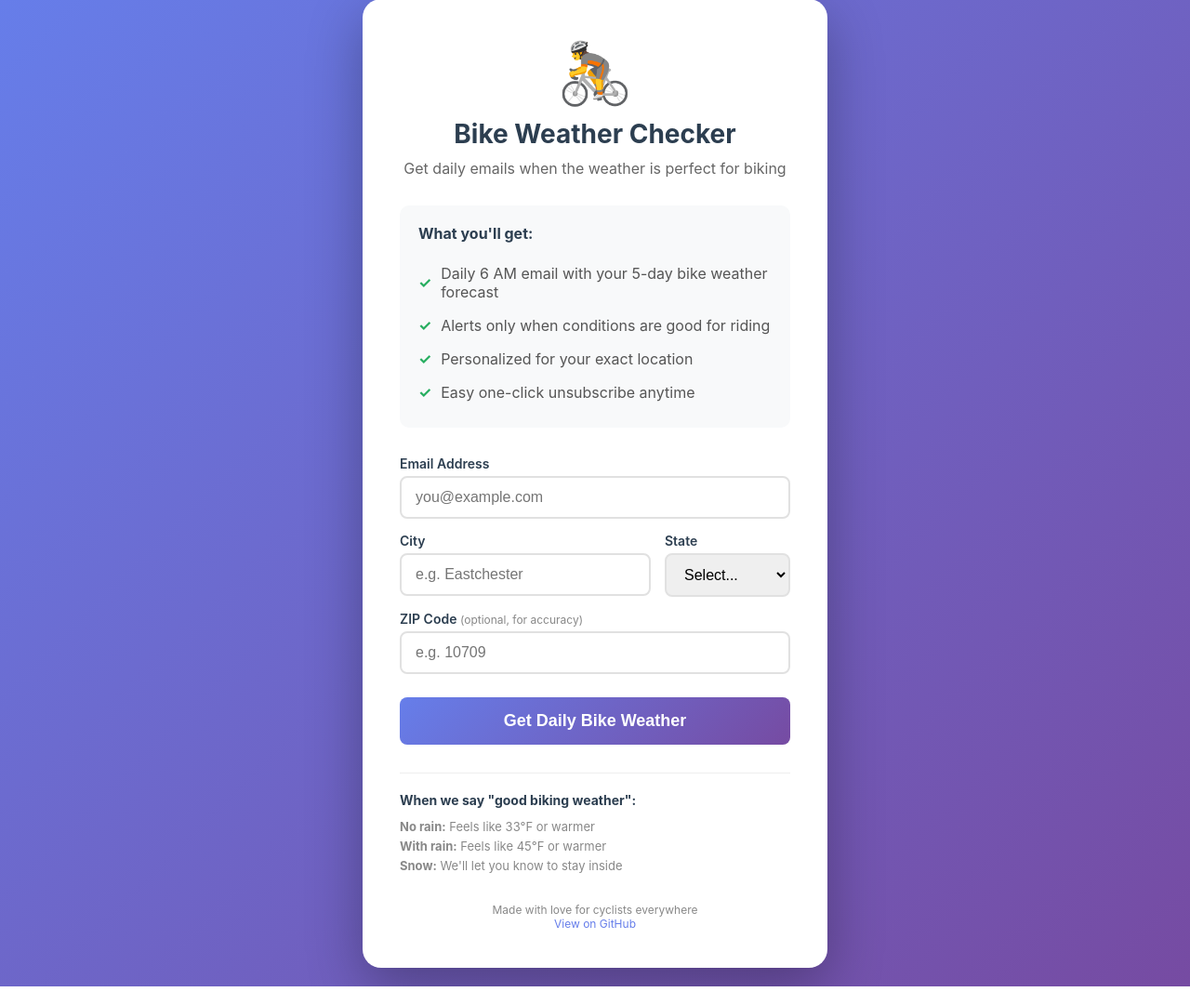
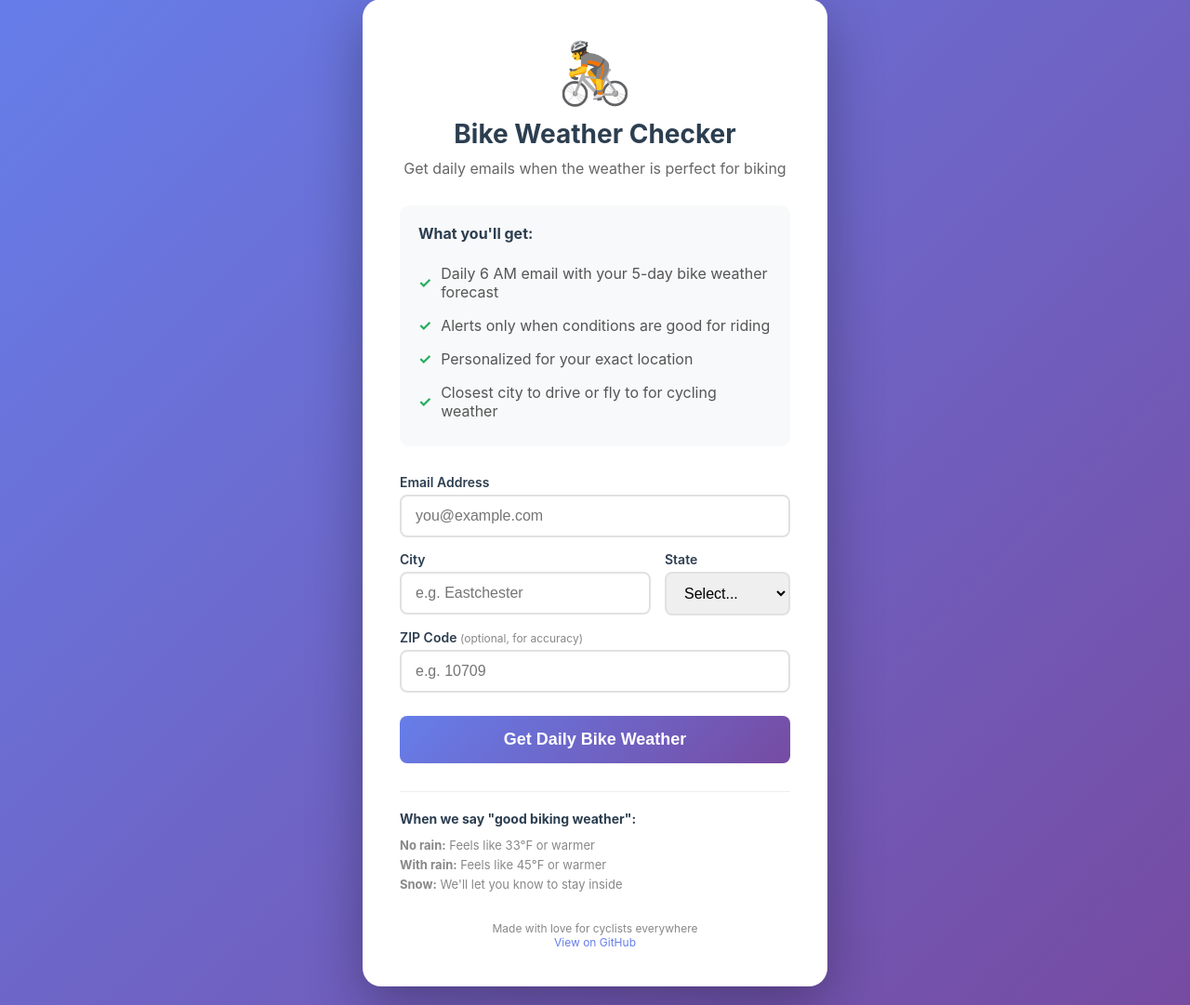
Before and after one commit to mrizzo10/bike-weather-webapp, a Flask app: page / in a window 1280 px wide. Shown: the part 21-1102 px from the top of the page at 93% size. Run offline with Flask 3, Linux system fonts and the light colour scheme.

Commit message:
Add travel destinations: closest drive + fly options
- Update checklist: replace unsubscribe with travel info
- Add 20 driveable cities (no airport needed)
- Add 10 airport cities for flying
- Show drive time estimates
- Display top 3 closest for each category

Co-Authored-By: Claude Opus 4.5 <noreply@anthropic.com>

```diff
--- a/app.py
+++ b/app.py
@@ -16,6 +16,7 @@ import smtplib
 from email.mime.text import MIMEText
 from email.mime.multipart import MIMEMultipart
 from math import radians, sin, cos, sqrt, atan2
+import time
 
 # Load environment variables
 load_dotenv(Path(__file__).parent.parent / '.env')
@@ -38,6 +39,146 @@ CONFIG = {
     "RIDE_START_HOUR": 6,
     "RIDE_END_HOUR": 19,
 }
+
+# Cities with major airports (for flying)
+AIRPORT_CITIES = [
+    {"city": "Philadelphia", "state": "PA", "airport": "PHL", "lat": 39.9526, "lon": -75.1652},
+    {"city": "Washington", "state": "DC", "airport": "DCA", "lat": 38.9072, "lon": -77.0369},
+    {"city": "Boston", "state": "MA", "airport": "BOS", "lat": 42.3601, "lon": -71.0589},
+    {"city": "Charlotte", "state": "NC", "airport": "CLT", "lat": 35.2271, "lon": -80.8431},
+    {"city": "Atlanta", "state": "GA", "airport": "ATL", "lat": 33.7490, "lon": -84.3880},
+    {"city": "Miami", "state": "FL", "airport": "MIA", "lat": 25.7617, "lon": -80.1918},
+    {"city": "Tampa", "state": "FL", "airport": "TPA", "lat": 27.9506, "lon": -82.4572},
+    {"city": "Orlando", "state": "FL", "airport": "MCO", "lat": 28.5383, "lon": -81.3792},
+    {"city": "Raleigh", "state": "NC", "airport": "RDU", "lat": 35.7796, "lon": -78.6382},
+    {"city": "Richmond", "state": "VA", "airport": "RIC", "lat": 37.5407, "lon": -77.4360},
+]
+
+# Driveable cities (no airport required, within ~6 hour drive of Northeast)
+DRIVEABLE_CITIES = [
+    {"city": "Baltimore", "state": "MD", "lat": 39.2904, "lon": -76.6122},
+    {"city": "Annapolis", "state": "MD", "lat": 38.9784, "lon": -76.4922},
+    {"city": "Rehoboth Beach", "state": "DE", "lat": 38.7210, "lon": -75.0760},
+    {"city": "Cape May", "state": "NJ", "lat": 38.9351, "lon": -74.9060},
+    {"city": "Atlantic City", "state": "NJ", "lat": 39.3643, "lon": -74.4229},
+    {"city": "Lancaster", "state": "PA", "lat": 40.0379, "lon": -76.3055},
+    {"city": "Gettysburg", "state": "PA", "lat": 39.8309, "lon": -77.2311},
+    {"city": "Harrisburg", "state": "PA", "lat": 40.2732, "lon": -76.8867},
+    {"city": "Wilmington", "state": "DE", "lat": 39.7391, "lon": -75.5398},
+    {"city": "Norfolk", "state": "VA", "lat": 36.8508, "lon": -76.2859},
+    {"city": "Virginia Beach", "state": "VA", "lat": 36.8529, "lon": -75.9780},
+    {"city": "Charlottesville", "state": "VA", "lat": 38.0293, "lon": -78.4767},
+    {"city": "Asheville", "state": "NC", "lat": 35.5951, "lon": -82.5515},
+    {"city": "Outer Banks", "state": "NC", "lat": 35.9582, "lon": -75.6201},
+    {"city": "Myrtle Beach", "state": "SC", "lat": 33.6891, "lon": -78.8867},
+    {"city": "Charleston", "state": "SC", "lat": 32.7765, "lon": -79.9311},
+    {"city": "Savannah", "state": "GA", "lat": 32.0809, "lon": -81.0912},
+    {"city": "Providence", "state": "RI", "lat": 41.8240, "lon": -71.4128},
+    {"city": "Portland", "state": "ME", "lat": 43.6591, "lon": -70.2568},
+    {"city": "Burlington", "state": "VT", "lat": 44.4759, "lon": -73.2121},
+]
+
+def calculate_distance(lat1, lon1, lat2, lon2):
+    """Calculate distance between two points in miles using Haversine formula."""
+    R = 3959  # Earth's radius in miles
+    lat1, lon1, lat2, lon2 = map(radians, [lat1, lon1, lat2, lon2])
+    dlat = lat2 - lat1
+    dlon = lon2 - lon1
+    a = sin(dlat/2)**2 + cos(lat1) * cos(lat2) * sin(dlon/2)**2
+    c = 2 * atan2(sqrt(a), sqrt(1-a))
+    return R * c
+
+def estimate_drive_time(distance_miles):
+    """Estimate drive time based on distance. Returns hours and minutes."""
+    # Assume average 50 mph for highway driving with stops
+    hours = distance_miles / 50
+    h = int(hours)
+    m = int((hours - h) * 60)
+    if h == 0:
+        return f"{m} min"
+    elif m == 0:
+        return f"{h} hr"
+    else:
+        return f"{h} hr {m} min"
+
+def check_city_weather(city_info, home_lat, home_lon):
+    """Check if a city has suitable biking weather."""
+    weather_data = get_weather_forecast(city_info['lat'], city_info['lon'])
+    if not weather_data or 'list' not in weather_data:
+        return None
+
+    daily_best = {}
+    for item in weather_data['list']:
+        dt = datetime.fromtimestamp(item['dt'])
+        date_str = dt.strftime('%Y-%m-%d')
+        hour = dt.hour
+
+        if hour < CONFIG["RIDE_START_HOUR"] or hour >= CONFIG["RIDE_END_HOUR"]:
+            continue
+
+        feels_like = item['main']['feels_like']
+        weather_main = item['weather'][0]['main'].lower() if item['weather'] else ''
+
+        has_precip = 'rain' in weather_main or 'drizzle' in weather_main or 'snow' in weather_main
+        is_snow = 'snow' in weather_main
+
+        min_temp = CONFIG["MIN_TEMP_WITH_PRECIP"] if has_precip else CONFIG["MIN_TEMP_NO_PRECIP"]
+        is_suitable = feels_like >= min_temp and not is_snow
+
+        if date_str not in daily_best:
+            daily_best[date_str] = {
+                'date': date_str,
+                'day_name': dt.strftime('%A'),
+                'best_temp': feels_like,
+                'has_suitable': is_suitable,
+            }
+        else:
+            if feels_like > daily_best[date_str]['best_temp']:
+                daily_best[date_str]['best_temp'] = feels_like
+            if is_suitable:
+                daily_best[date_str]['has_suitable'] = True
+
+    suitable_count = sum(1 for d in daily_best.values() if d['has_suitable'])
+    if suitable_count > 0:
+        distance = calculate_distance(home_lat, home_lon, city_info['lat'], city_info['lon'])
+        return {
+            'city': city_info['city'],
+            'state': city_info['state'],
+            'airport': city_info.get('airport'),
+            'distance_miles': round(distance),
+            'drive_time': estimate_drive_time(distance),
+            'suitable_days': suitable_count,
+            'best_temp': max(d['best_temp'] for d in daily_best.values() if d['has_suitable']),
+        }
+    return None
+
+def find_travel_destinations(home_lat, home_lon):
+    """Find closest cities with good biking weather - both driveable and flyable."""
+    drive_destinations = []
+    fly_destinations = []
+
+    # Check driveable cities
+    for city in DRIVEABLE_CITIES:
+        result = check_city_weather(city, home_lat, home_lon)
+        if result:
+            drive_destinations.append(result)
+        time.sleep(0.15)  # Rate limit
+
+    # Check airport cities
+    for city in AIRPORT_CITIES:
+        result = check_city_weather(city, home_lat, home_lon)
+        if result:
+            fly_destinations.append(result)
+        time.sleep(0.15)  # Rate limit
+
+    # Sort by distance
+    drive_destinations.sort(key=lambda x: x['distance_miles'])
+    fly_destinations.sort(key=lambda x: x['distance_miles'])
+
+    return {
+        'drive': drive_destinations[:3],  # Top 3 closest driveable
+        'fly': fly_destinations[:3],      # Top 3 closest with airports
+    }
 
 def init_db():
     """Initialize the SQLite database."""
@@ -176,7 +317,7 @@ def analyze_biking_conditions(weather_data):
 
     return suitable_windows
 
-def generate_email_report(biking_windows, city, state):
+def generate_email_report(biking_windows, city, state, travel_destinations=None):
     """Generate HTML email report for a subscriber."""
     today = datetime.now().strftime('%A, %B %d, %Y')
 
@@ -246,6 +387,69 @@ def generate_email_report(biking_windows, city, state):
         <h2>📊 Summary</h2>
         <p>No ideal biking conditions in the next 5 days. Check back tomorrow!</p>
         """
+
+    # Travel destinations section
+    if travel_destinations:
+        drive_options = travel_destinations.get('drive', [])
+        fly_options = travel_destinations.get('fly', [])
+
+        if drive_options or fly_options:
+            html += """<h2>🗺️ Travel to Ride</h2>"""
+
+            if drive_options:
+                html += """
+                <h3>🚗 Closest Drives</h3>
+                <table style="width: 100%; border-collapse: collapse; margin: 10px 0;">
+                    <tr style="background: #27ae60; color: white;">
+                        <th style="padding: 8px; text-align: left;">City</th>
+                        <th style="padding: 8px; text-align: center;">Drive Time</th>
+                        <th style="padding: 8px; text-align: center;">Good Days</th>
+                        <th style="padding: 8px; text-align: center;">Best Temp</th>
+                    </tr>
+                """
+                for i, dest in enumerate(drive_options):
+                    bg = "#f8f9fa" if i % 2 == 0 else "#ffffff"
+                    html += f"""
+                    <tr style="background: {bg};">
+                        <td style="padding: 8px;"><strong>{dest['city']}, {dest['state']}</strong></td>
+                        <td style="padding: 8px; text-align: center;">{dest['drive_time']}</td>
+                        <td style="padding: 8px; text-align: center;">{dest['suitable_days']} days</td>
+                        <td style="padding: 8px; text-align: center;">{dest['best_temp']:.0f}°F</td>
+                    </tr>
+                    """
+                html += "</table>"
+
+                # Highlight closest drive option
+                closest_drive = drive_options[0]
+                html += f"""
+                <div style="background: #e8f5e9; border-left: 4px solid #27ae60; padding: 12px; margin: 10px 0;">
+                    <strong>🚗 Closest Drive:</strong> {closest_drive['city']}, {closest_drive['state']}<br>
+                    <span style="color: #666;">{closest_drive['drive_time']} drive • {closest_drive['suitable_days']} good biking days • Up to {closest_drive['best_temp']:.0f}°F</span>
+                </div>
+                """
+
+            if fly_options:
+                html += """
+                <h3>✈️ Fly & Ride</h3>
+                <table style="width: 100%; border-collapse: collapse; margin: 10px 0;">
+                    <tr style="background: #3498db; color: white;">
+                        <th style="padding: 8px; text-align: left;">City</th>
+                        <th style="padding: 8px; text-align: center;">Airport</th>
+                        <th style="padding: 8px; text-align: center;">Good Days</th>
+                        <th style="padding: 8px; text-align: center;">Best Temp</th>
+                    </tr>
+                """
+                for i, dest in enumerate(fly_options):
+                    bg = "#f8f9fa" if i % 2 == 0 else "#ffffff"
+                    html += f"""
+                    <tr style="background: {bg};">
+                        <td style="padding: 8px;"><strong>{dest['city']}, {dest['state']}</strong></td>
+                        <td style="padding: 8px; text-align: center;">{dest['airport']}</td>
+                        <td style="padding: 8px; text-align: center;">{dest['suitable_days']} days</td>
+                        <td style="padding: 8px; text-align: center;">{dest['best_temp']:.0f}°F</td>
+                    </tr>
+                    """
+                html += "</table>"
 
     html += """
         <hr>
@@ -341,11 +545,12 @@ def subscribe():
         # Send welcome email with first forecast
         weather_data = get_weather_forecast(lat, lon)
         biking_windows = analyze_biking_conditions(weather_data)
+        travel_destinations = find_travel_destinations(lat, lon)
 
         good_days = sum(1 for day in biking_windows if day['has_suitable_time'])
         subject = f"🚴 Welcome! {good_days} good biking day(s) this week in {resolved_city or city}!"
 
-        html = generate_email_report(biking_windows, resolved_city or city, state)
+        html = generate_email_report(biking_windows, resolved_city or city, state, travel_destinations)
         send_email(email, subject, html, unsubscribe_token)
 
         flash(f'Success! You\'re subscribed for {resolved_city or city}, {state}. Check your email!', 'success')
@@ -385,7 +590,8 @@ def preview():
 
     weather_data = get_weather_forecast(lat, lon)
     biking_windows = analyze_biking_conditions(weather_data)
-    html = generate_email_report(biking_windows, resolved_city or city, state)
+    travel_destinations = find_travel_destinations(lat, lon)
+    html = generate_email_report(biking_windows, resolved_city or city, state, travel_destinations)
 
     return html.replace('{unsubscribe_url}', '#')
 
@@ -414,6 +620,7 @@ def send_daily_emails():
         try:
             weather_data = get_weather_forecast(sub['lat'], sub['lon'])
             biking_windows = analyze_biking_conditions(weather_data)
+            travel_destinations = find_travel_destinations(sub['lat'], sub['lon'])
 
             good_days = sum(1 for day in biking_windows if day['has_suitable_time'])
 
@@ -422,7 +629,7 @@ def send_daily_emails():
             else:
                 subject = f"🚴 Bike Weather Report for {sub['city']} - No ideal conditions"
 
-            html = generate_email_report(biking_windows, sub['city'], sub['state'])
+            html = generate_email_report(biking_windows, sub['city'], sub['state'], travel_destinations)
 
             if send_email(sub['email'], subject, html, sub['unsubscribe_token']):
                 conn.execute('UPDATE subscribers SET last_email_sent = ? WHERE id = ?',
--- a/templates/index.html
+++ b/templates/index.html
@@ -219,7 +219,7 @@
                 <li>Daily 6 AM email with your 5-day bike weather forecast</li>
                 <li>Alerts only when conditions are good for riding</li>
                 <li>Personalized for your exact location</li>
-                <li>Easy one-click unsubscribe anytime</li>
+                <li>Closest city to drive or fly to for cycling weather</li>
             </ul>
         </div>
 
```
